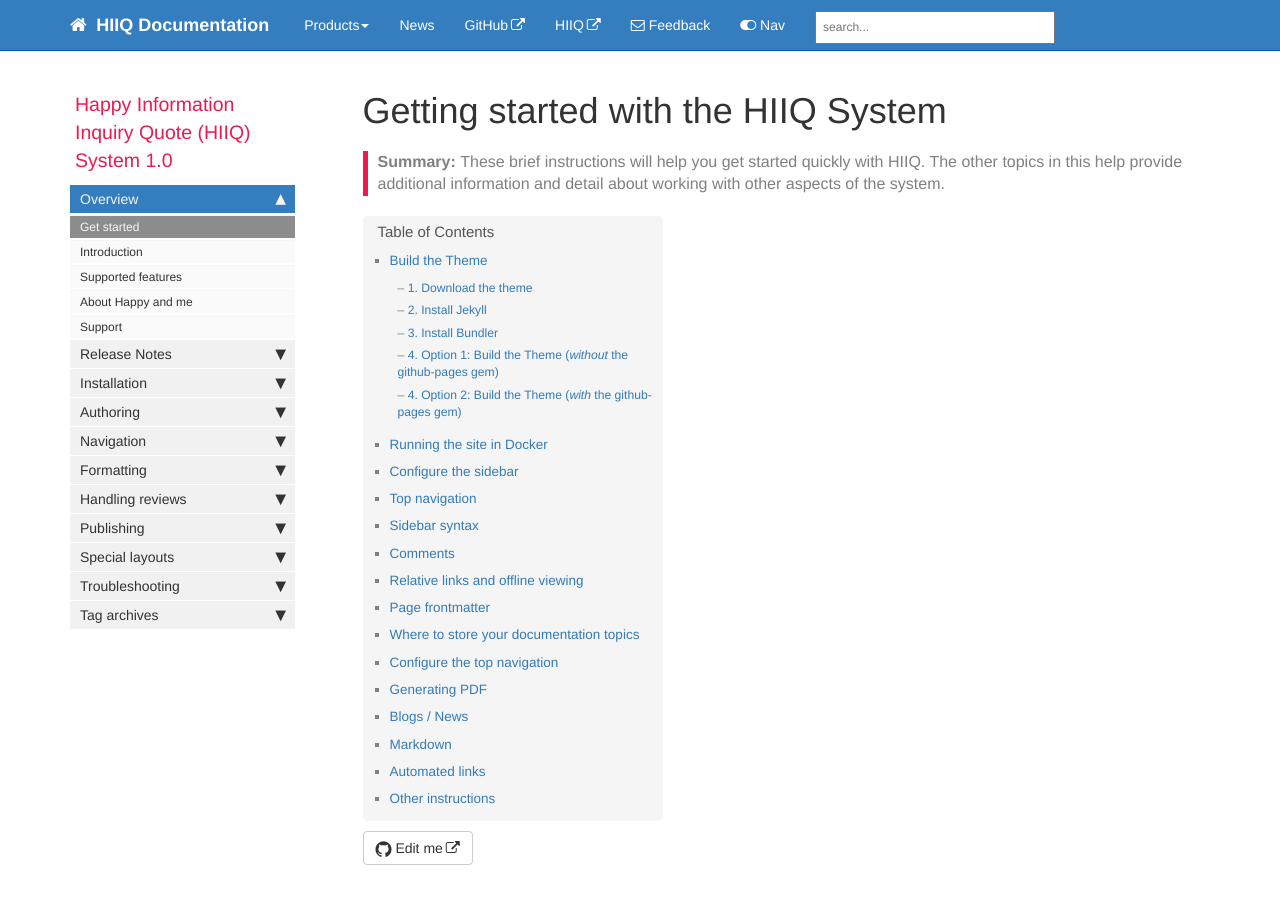
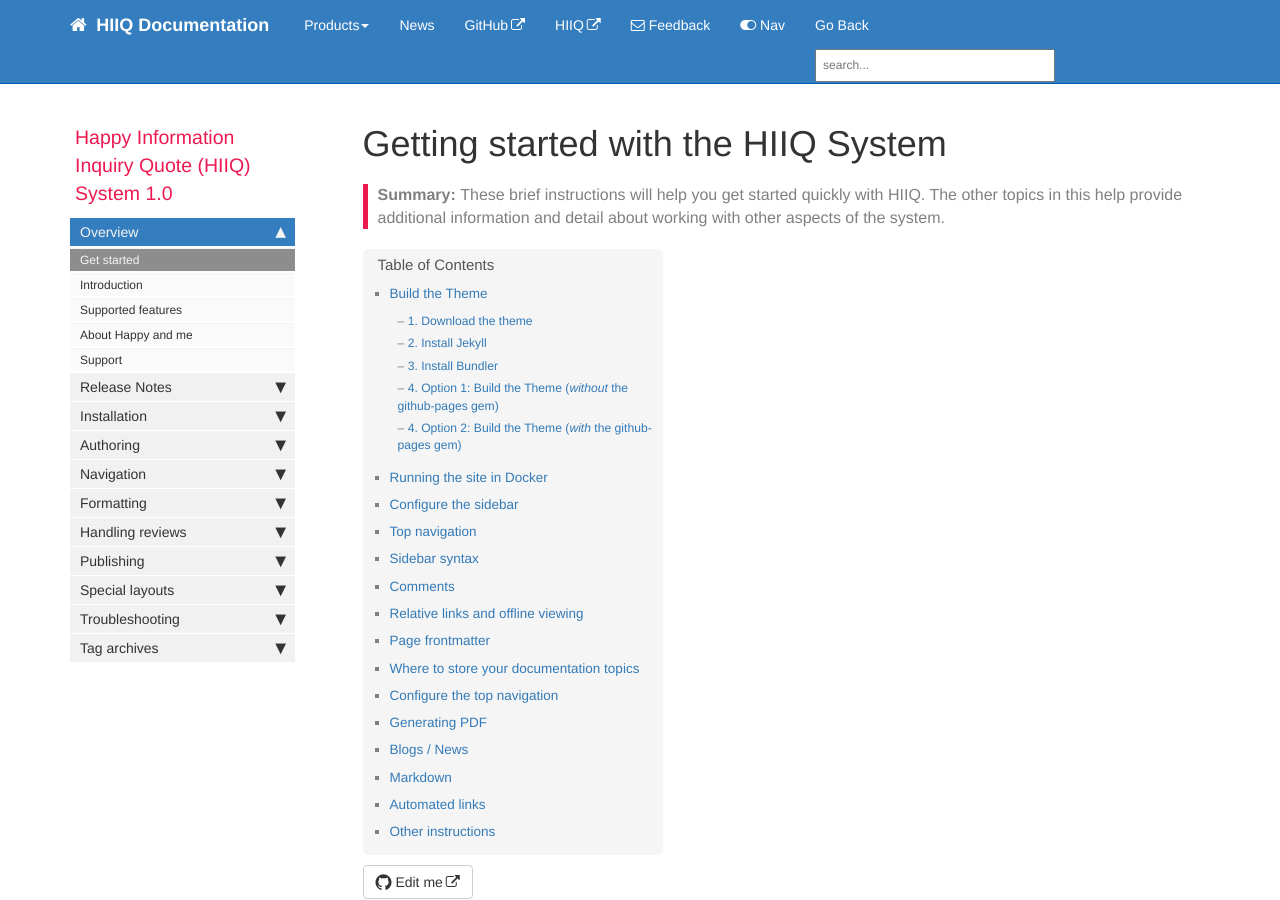
Before and after one commit to happyplaygrounds/erp-docs, a Jekyll site: the page built from index.md, in a window 1280 px wide and 900 px high. Built offline with Jekyll 4.4.1, drawn with Linux system fonts in a browser that asks for light colours; comment, search, counter and statistics services are not loaded.

Commit message:
go back in topnav

```diff
--- a/_includes/topnav.html
+++ b/_includes/topnav.html
@@ -59,6 +59,9 @@
                 <li><a id="tg-sb-link" href="#"><i id="tg-sb-icon" class="fa fa-toggle-on"></i> Nav</a></li>
                 <!--comment out this block if you want to hide search-->
                 <li>
+		<script>
+    		  document.write('<a href="' + document.referrer + '">Go Back</a>');
+		</script>
                     <!--start search-->
                     <div id="search-demo-container">
                         <input type="text" id="search-input" placeholder="{{site.data.strings.search_placeholder_text}}">
```
